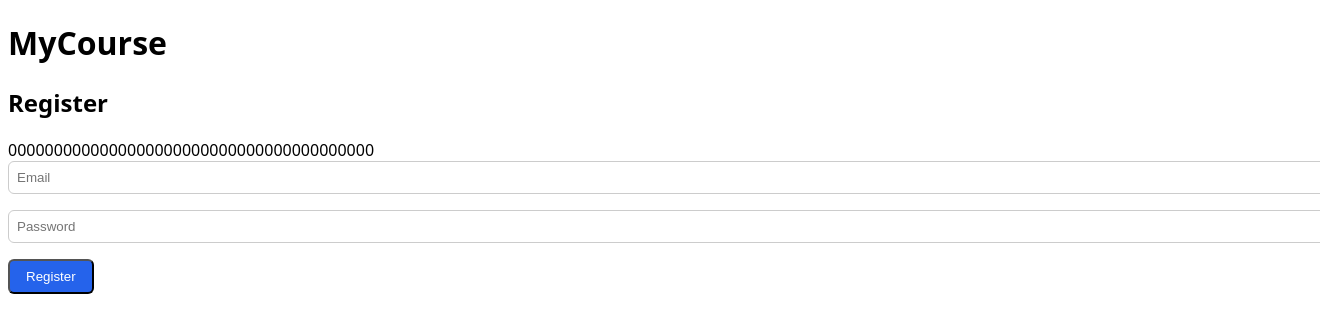
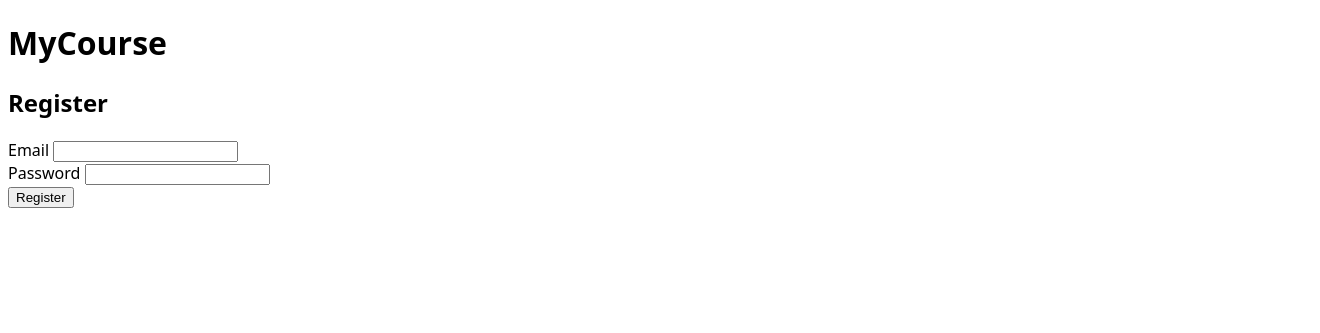
Before and after one commit to CanyenPalmer/mycourse-app, a Flask app: page /register in a window 1320 px wide; the page is wider, and only the part inside the window is pictured. Shown: the top 333 px of that part. Run offline with Flask 3, Linux system fonts and the light colour scheme.

Commit message:
Update register.html

```diff
--- a/templates/register.html
+++ b/templates/register.html
@@ -1,10 +1,23 @@
 {% extends 'base.html' %}
 {% block content %}
-<h2 class="text-xl font-semibold mb-4">Register</h2>
-<form method="post" class="space-y-4">
-    {{ csrf_token() }}
-    <input type="email" name="email" placeholder="Email" class="input" required />
-    <input type="password" name="password" placeholder="Password" class="input" required />
-    <button type="submit" class="btn">Register</button>
-</form>
+<div class="max-w-md mx-auto mt-10 p-6 bg-white rounded-xl shadow-md">
+    <h2 class="text-2xl font-bold text-center mb-4 text-black">Register</h2>
+    <form method="POST" class="space-y-4">
+        {{ form.hidden_tag() }}
+        <div>
+            {{ form.email.label(class="block text-sm font-medium text-gray-700") }}
+            {{ form.email(class="mt-1 block w-full border border-gray-300 rounded-md shadow-sm p-2") }}
+        </div>
+        <div>
+            {{ form.password.label(class="block text-sm font-medium text-gray-700") }}
+            {{ form.password(class="mt-1 block w-full border border-gray-300 rounded-md shadow-sm p-2") }}
+        </div>
+        <div>
+            <button type="submit"
+                class="w-full bg-blue-500 text-white py-2 px-4 rounded hover:bg-blue-600 transition duration-200 ripple">
+                Register
+            </button>
+        </div>
+    </form>
+</div>
 {% endblock %}
```
